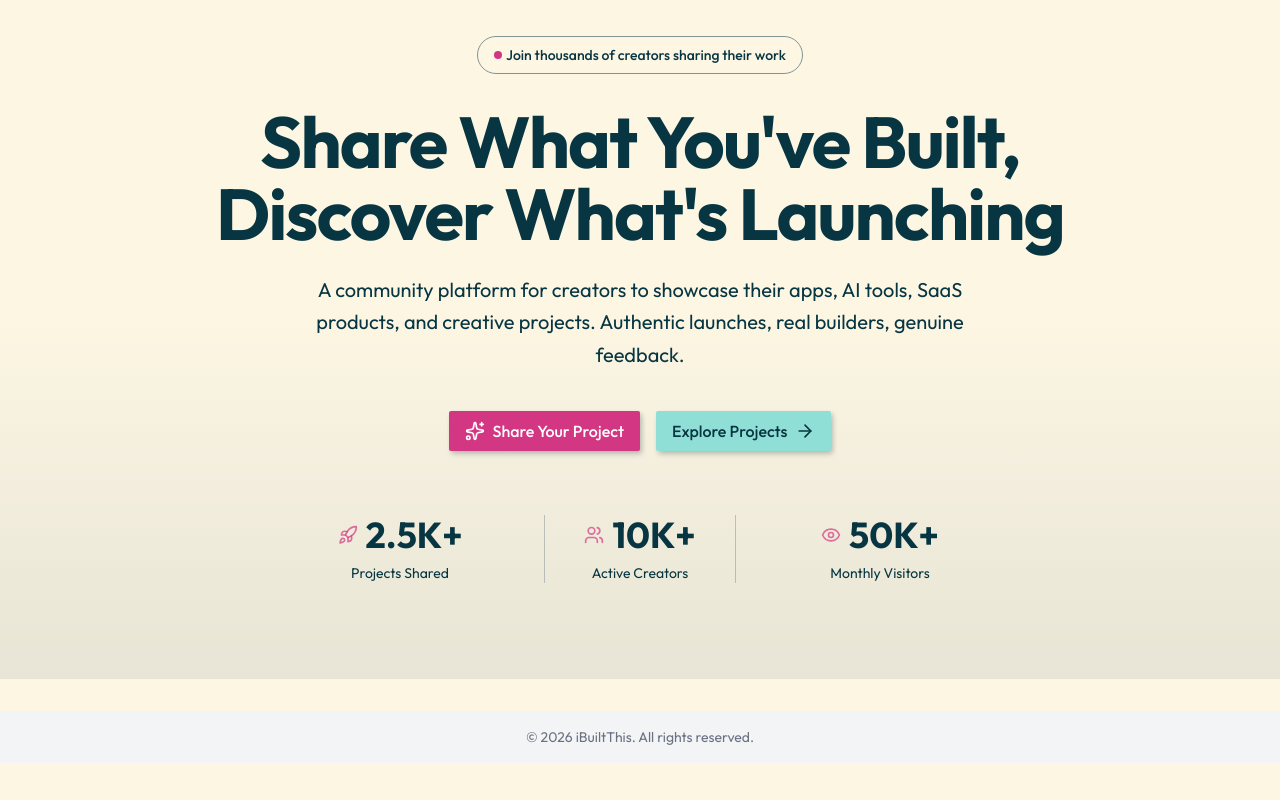
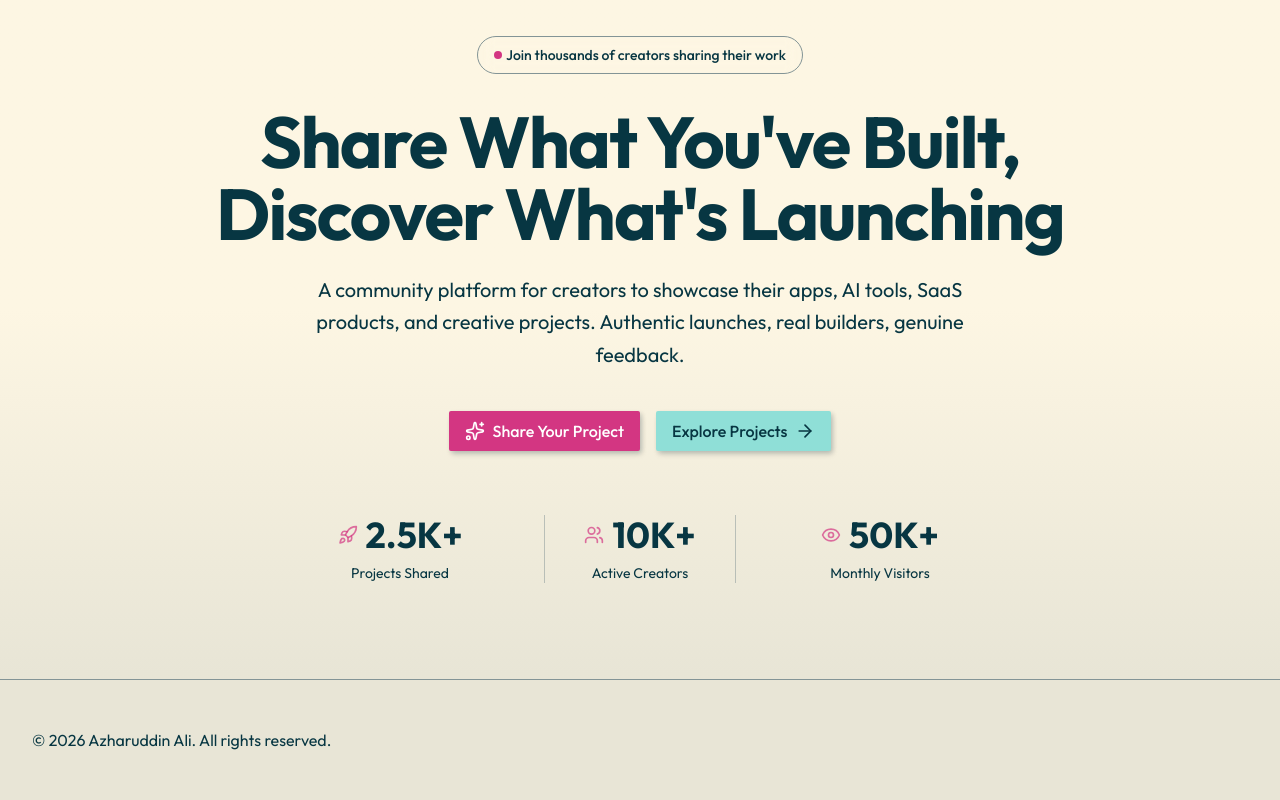
Before and after one commit to AzharAliCodes/iBuiltThis, a Next.js app: page / in a window 1280 px wide. Shown: the part 865-1665 px from the top of the page. Before the commit the page ends 1628 px from the top, so only its background shows below. Built offline with nearby package versions, Linux system fonts and the light colour scheme.

Commit message:
Added footer

```diff
--- a/app/layout.tsx
+++ b/app/layout.tsx
@@ -1,6 +1,7 @@
 import type { Metadata } from "next";
 import { Outfit } from "next/font/google";
 import  Header  from "@/components/landing-page/header";
+import Footer from "@/components/landing-page/footer";
 import "./globals.css";
 
 const outfit = Outfit({ subsets: ["latin"] });
@@ -23,11 +24,7 @@ export default function RootLayout({
       >
         <Header />
         {children}
-        <footer className="bg-gray-100 text-center py-4 mt-8">
-          <p className="text-sm text-gray-500">
-            &copy; {new Date().getFullYear()} iBuiltThis. All rights reserved.
-          </p>
-        </footer>
+        <Footer />
       </body>
     </html>
   );
--- /dev/null
+++ b/components/landing-page/footer.tsx
@@ -0,0 +1,7 @@
+export default function Footer() {
+  return (
+    <footer className="border-t bg-muted/20 py-12">
+      <div className="wrapper">&copy; {new Date().getFullYear()} Azharuddin Ali. All rights reserved.</div>
+    </footer>
+  );
+}
```
